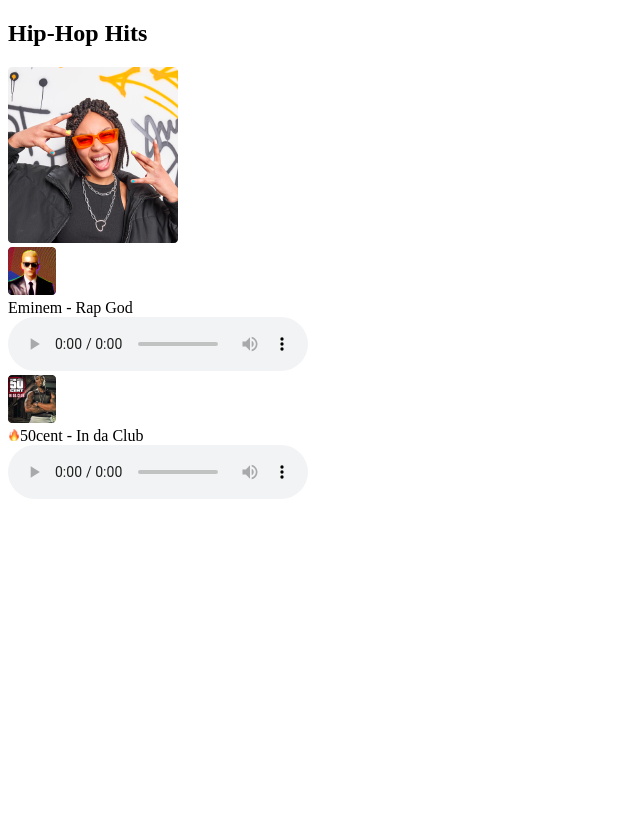
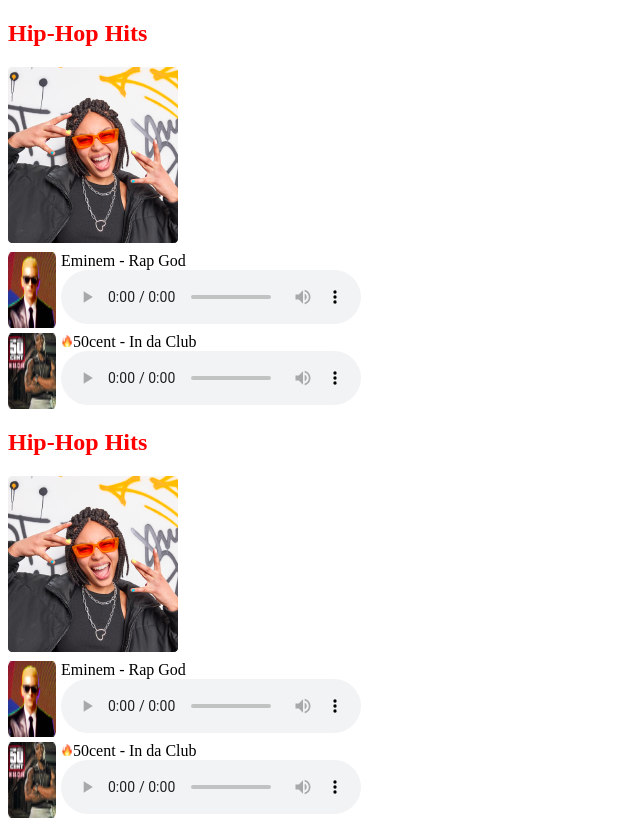
Before and after one commit to AndreyZaytsev90/IT-INC-PrecourseJS, a plain HTML site: page lesson-2(beta)/index2.html in a window 1280 px wide. Shown: the whole page, without its empty margins (0-640 px from the left). Before the commit the page ends 800 px from the top, so only its background shows below. Drawn offline with Linux system fonts and the light colour scheme.

Commit message:
update file

```diff
--- a/lesson-2(beta)/index2.js
+++ b/lesson-2(beta)/index2.js
@@ -1,5 +1,6 @@
 // data
-const playlist = {
+const playlists = [
+    {
     title: "Hip-Hop Hits",
     coverImageUrl: "./hip_hop_hits.jpg",
     coverHotUrl: "./isHot.jpg",
@@ -12,7 +13,7 @@
             coverImageUrl: "track1.jpg",
             artistName: "Eminem",
             title: "Rap God",
-            fileUrl: "Eminem_-_Rap_God.mp3",
+            fileUrl: "Eminem_-_Rap_God_.mp3",
             isHot: false,
         },
         {
@@ -23,10 +24,44 @@
             isHot: true,
         },
     ],
-};
+},
+    {
+        title: "Hip-Hop Hits",
+        coverImageUrl: "./hip_hop_hits.jpg",
+        coverHotUrl: "./isHot.jpg",
+        info: {
+            totalTracksCount: 4,
+            totalTracksDurationInSeconds: 733,
+        },
+        tracks: [
+            {
+                coverImageUrl: "track1.jpg",
+                artistName: "Eminem",
+                title: "Rap God",
+                fileUrl: "Eminem_-_Rap_God_.mp3",
+                isHot: false,
+            },
+            {
+                coverImageUrl: "track2.jpg",
+                artistName: "50cent",
+                title: "In da Club",
+                fileUrl: "50_Cent_-_In_Da_Club.mp3",
+                isHot: true,
+            },
+        ],
+    },
+];
 
 // render
-renderPlaylist(playlist)
+/*renderPlaylist(playlist)*/
+renderPlayLists(playlists)
+
+function renderPlayLists(inputPlaylists){
+    for (let i = 0; i < inputPlaylists.length; i++) {
+        const playList = inputPlaylists[i]
+        renderPlaylist(playList)
+    }
+}
 
 function renderPlaylist(playlistForRendering) {
     renderPlaylistHeader(playlistForRendering)
@@ -34,10 +69,19 @@
 }
 
 function renderPlaylistHeader(playlistForRendering) {
-    const albumImageElement = document.createElement("div")
+    renderPlayListTitle(playlistForRendering)
+    renderPlayListCoverImage(playlistForRendering)
+}
+
+function renderPlayListTitle(playlistForRendering) {
     let playlistTitle = document.createElement('h2')
+    playlistTitle.style.color = 'red'
     playlistTitle.append(playlistForRendering.title)
     document.body.append(playlistTitle)
+}
+
+function renderPlayListCoverImage(playlistForRendering) {
+    const albumImageElement = document.createElement("div")
 
     let playlistCoverImage = document.createElement('img')
     playlistCoverImage.src = playlistForRendering.coverImageUrl
@@ -45,22 +89,25 @@
     document.body.append(albumImageElement)
 }
 
+
 function renderPlaylistTracks(playlistForRendering) {
 
 
     for (let i = 0; i < playlistForRendering.tracks.length; i++) {
 
         const trackElement = document.createElement("div")
+        trackElement.style.display = 'flex'
+        trackElement.style.paddingTop = '5px'
+
+        const trackInfo = document.createElement("div")
 
         let coverTrackImageUrl = document.createElement('img')
+        coverTrackImageUrl.style.padding = '0 5px 0 0'
         coverTrackImageUrl.src = playlistForRendering.tracks[i].coverImageUrl
-        document.body.append(coverTrackImageUrl)
-
-
 
         let trackTitleElement = document.createElement("div")
 
-        if(playlistForRendering.tracks[i].isHot) {
+        if (playlistForRendering.tracks[i].isHot) {
             let coverHotImageUrl = document.createElement('img')
             coverHotImageUrl.src = playlistForRendering.coverHotUrl
             trackTitleElement.append(coverHotImageUrl)
@@ -71,7 +118,9 @@
         playerElement.src = playlistForRendering.tracks[i].fileUrl
         playerElement.controls = true
 
-        trackElement.append(trackTitleElement, playerElement)
+
+        trackInfo.append(trackTitleElement, playerElement)
+        trackElement.append(coverTrackImageUrl, trackInfo)
         document.body.append(trackElement)
     }
 
```
Also changed, not shown: lesson-2(beta)/index2.html (+1 -0 lines), lesson-2(beta)/theory.js (added, +20 -0 lines).
